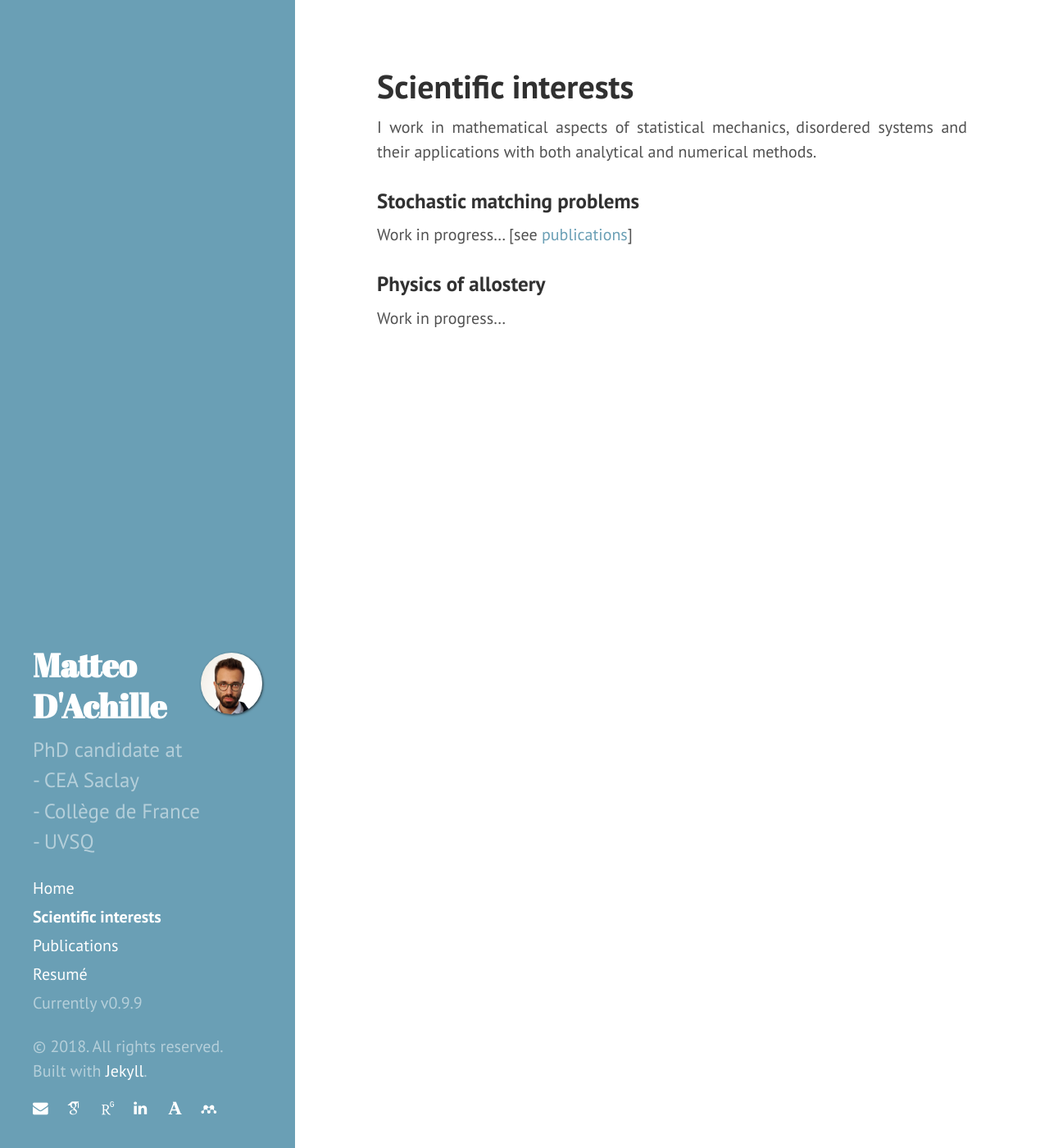
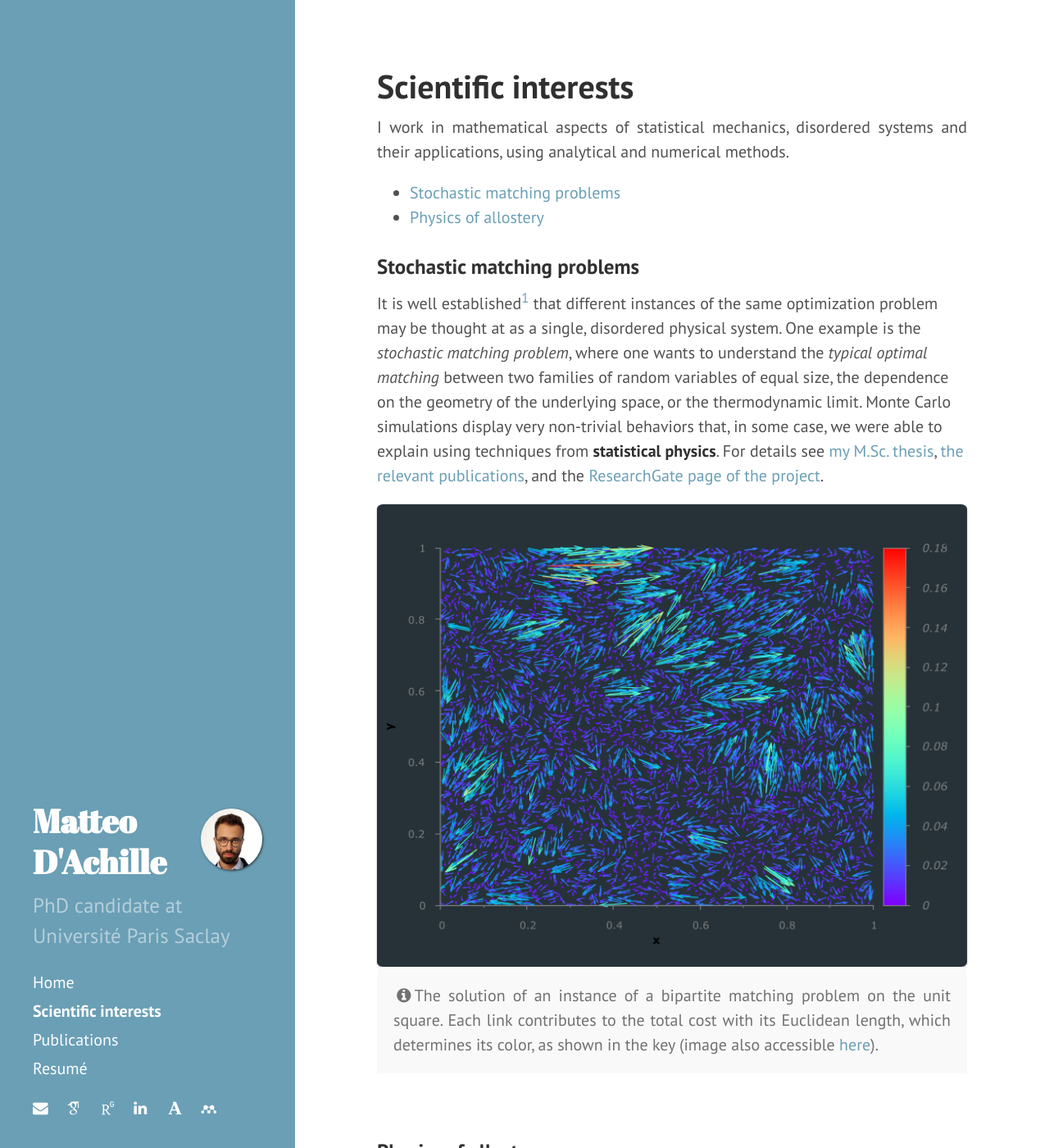
Before and after one commit to matteodachille/matteodachille.github.io, a Jekyll site: the page built from scientific-interests.md, in a window 1280 px wide and 1400 px high. Shown: the whole window at 82% size. Built offline with Jekyll 4.4.1, drawn with Linux system fonts in a browser that asks for light colours; nearby versions of some CDN libraries; some web fonts are replaced; some of the changed text lies outside the part shown.

Commit message:
Improved scientific interests, added infos and corrected typos

```diff
--- a/_config.yml
+++ b/_config.yml
@@ -10,7 +10,7 @@ permalink:        :title
 # Setup
 title:            "Matteo D'Achille"
 tagline:          "PhD Candidate"
-description:      "PhD candidate at <br/>- CEA Saclay<br/>- Collège de France <br/> - UVSQ"
+description:      "PhD candidate at Université Paris Saclay"
 url:              https://matteodachille.github.io/
 baseurl:          https://matteodachille.github.io/
 tag_page: 		  tags
--- a/_includes/sidebar.html
+++ b/_includes/sidebar.html
@@ -33,10 +33,10 @@
 
       <!--a class="sidebar-nav-item" href="{{ site.github.repo }}/archive/v{{ site.version }}.zip">Download</a>
       <a class="sidebar-nav-item" href="{{ site.github.repo }}">GitHub project</a-->
-      <span class="sidebar-nav-item">Currently v{{ site.version }}</span>
+      <!--span class="sidebar-nav-item">Currently v{{ site.version }}</span-->
     </nav>
 
-    <p>&copy; {{ site.time | date: '%Y' }}. All rights reserved.<br />  Built with <a href="http://jekyllrb.com" target="_blank">Jekyll</a>.</p>
+    <!--p>&copy; {{ site.time | date: '%Y' }}. All rights reserved.<br />  Built with <a href="http://jekyllrb.com" target="_blank">Jekyll</a>.</p-->
 	  <div id="contact-list" style="font-size: 14px;">
 		  <!--span>To get in touch use</span-->
 	  <!--{% if site.twitter %}
--- a/index.html
+++ b/index.html
@@ -3,7 +3,6 @@ layout: default
 title: Home
 order: 1
 ---
-
 
 
 <div class="posts">
--- a/scientific-interests.md
+++ b/scientific-interests.md
@@ -6,21 +6,32 @@ order: 2
 
 
 
-I work in mathematical aspects of statistical mechanics, disordered systems and their applications with both analytical and numerical methods. <br />
+I work in mathematical aspects of statistical mechanics, disordered systems and their applications, using analytical and numerical methods. <br />
 <!--The topics I have so far contributed are listed below.-->
 {: .text-justify}
 
-<!-- * TOC
-{:toc} -->
+ * TOC
+{:toc}
 
 ### Stochastic matching problems
 
-Work in progress...
-[see [publications]({{  site.baseurl }}publications )]
+It is well established[^3] that different instances of the same optimization problem may be thought at as a single, disordered physical system. One example is the *stochastic matching problem*, where one wants to understand the _typical optimal matching_ between two families of random variables of equal size, the dependence on the geometry of the underlying space, or the thermodynamic limit. Monte Carlo simulations display very non-trivial behaviors that, in some case, we were able to explain using techniques from **statistical physics**.
+For details see [my M.Sc. thesis](downloads/masterthesis.pdf){:target="_blank"}, [the relevant publications]({{  site.baseurl }}publications ), and the [ResearchGate page of the project](https://www.researchgate.net/project/Bipartite-matching-relationship-between-random-and-Euclidean-graphs).
+<div class="tf2d" markdown="block">
+
+![I'm rendering a big image... please wait: depending on the speed of your connection this may take a while.]({{ site.url }}/assets/size50002d.png){:width="100%"}
+
+</div>
+<p class="message"><i class="fa fa-info-circle fa-fw" aria-hidden="true"></i>The solution of an instance of a bipartite matching problem on the unit square. Each link contributes to the total cost with its Euclidean length, which determines its color, as shown in the key (image also accessible <a href="assets/size50002d.png" target="_blank">here</a>). </p>
+{: .text-justify}
+<br/>
+
+[^3]:
+	Mézard, M., & Parisi, G. (1985), _Replicas and optimization_. Journal de Physique Lettres, 46(17), 771–778. [doi:10.1051/jphyslet:019850046017077100](http://jphyslet.journaldephysique.org/en/articles/jphyslet/abs/1985/17/jphyslet_1985__46_17_771_0/jphyslet_1985__46_17_771_0.html){:target="_blank"}
 
 ### Physics of allostery
 
-Work in progress...
+Coming soon!
 
 <!--
 The _assignment problem_ is the search of a permutation \\( \pi^* \in \mathcal{S}_n \\), the symmetric group on $$n$$ symbols, that minimizes a cost or energy
```
Also changed, not shown: resume.md (+7 -4 lines), Gemfile.lock, README.md.
